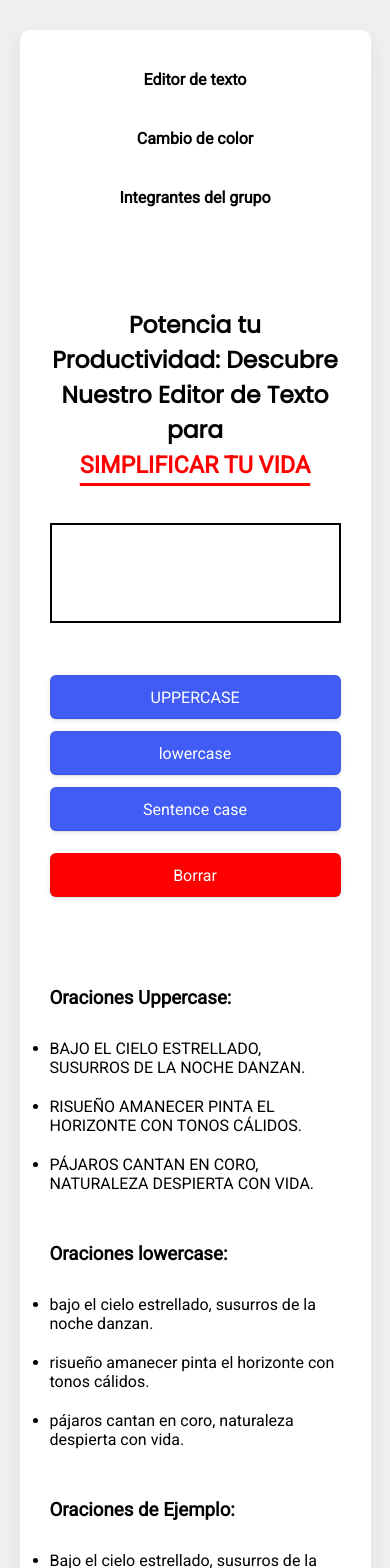
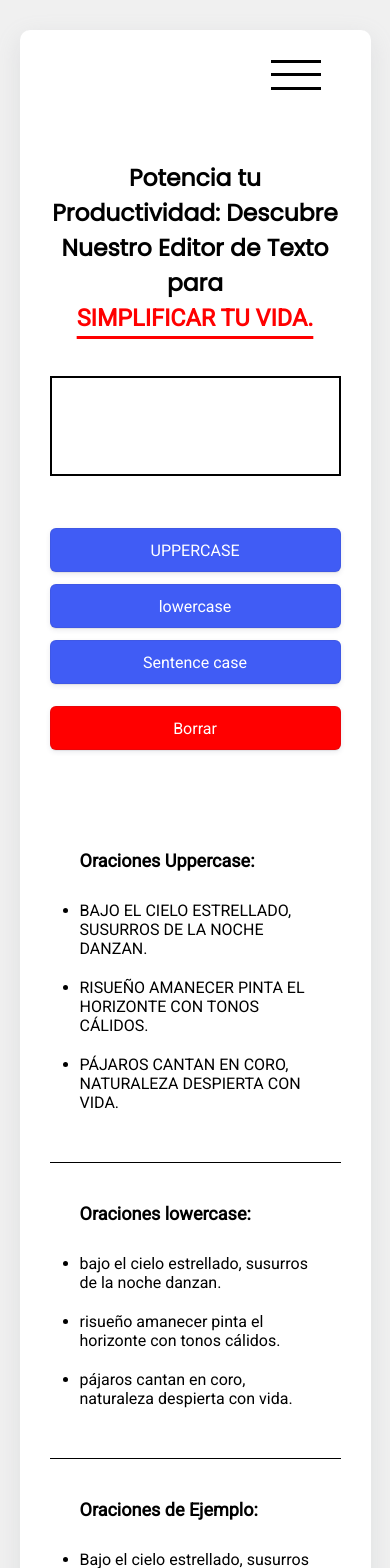
Before and after one commit to root3920/accesibility-webpage, a React (Vite) app: page / in a window 390 px wide. Shown: the top 1568 px of the page. Built offline with nearby package versions, Linux system fonts and the light colour scheme.

Commit message:
cambios esteticos

```diff
--- a/package.json
+++ b/package.json
@@ -16,6 +16,7 @@
     "@mui/styled-engine-sc": "^5.14.6",
     "react": "^18.2.0",
     "react-dom": "^18.2.0",
+    "react-router-dom": "^6.15.0",
     "styled-components": "^5.3.11"
   },
   "devDependencies": {
--- a/src/App.css
+++ b/src/App.css
@@ -8,6 +8,8 @@
     flex-direction: column;
     padding: 20px 60px;
     box-shadow: rgba(149, 157, 165, 0.2) 0px 8px 24px;
+    position: relative;
+
 }
 
 @media screen and (max-width: 550px) {
--- a/src/App.jsx
+++ b/src/App.jsx
@@ -6,8 +6,12 @@ import { EditorTexto } from "./components/EditorTexto";
 export const App = () => {
   return (
     <div className='home'>
+
       <HeaderBar />
+
+
       <EditorTexto />
+
 
     </div>
   );
--- /dev/null
+++ b/src/components/ContenedorEjemplos.jsx
@@ -0,0 +1,55 @@
+import "../components/css/contenedor-ejemplo.css"
+
+export const ContenedorEjemplo = () => {
+    return (
+        <div className="contenedor-ejemplos">
+            <div>
+                <h3>Oraciones Uppercase:</h3>
+                <ul>
+                    <li>
+                        BAJO EL CIELO ESTRELLADO, SUSURROS DE LA NOCHE DANZAN.
+                    </li>
+                    <li>
+                        RISUEÑO AMANECER PINTA EL HORIZONTE CON TONOS CÁLIDOS.
+                    </li>
+
+                    <li>
+                        PÁJAROS CANTAN EN CORO, NATURALEZA DESPIERTA CON VIDA.
+                    </li>
+                </ul>
+            </div>
+            <div>
+                <h3>Oraciones lowercase:</h3>
+                <ul>
+                    <li>
+                        bajo el cielo estrellado, susurros de la noche danzan.
+                    </li>
+                    <li>
+                        risueño amanecer pinta el horizonte con tonos cálidos.
+                    </li>
+
+                    <li>
+                        pájaros cantan en coro, naturaleza despierta con vida.
+                    </li>
+                </ul>
+            </div>
+            <div>
+                <h3>Oraciones de Ejemplo:</h3>
+                <ul>
+                    <li>
+                        Bajo el cielo estrellado, susurros de la noche danzan.
+                    </li>
+                    <li>
+                        Risueño amanecer pinta el horizonte con tonos cálidos.
+                    </li>
+
+                    <li>
+                        Pájaros cantan en coro, naturaleza despierta con vida.
+                    </li>
+                </ul>
+            </div>
+
+        </div>
+
+    );
+}
--- a/src/components/EditorTexto.jsx
+++ b/src/components/EditorTexto.jsx
@@ -1,6 +1,7 @@
 import "../components/css/editor-texto.css"
 import { useState } from "react";
 import { useResize } from "./hooks/useResize";
+import { ContenedorEjemplo } from "./ContenedorEjemplos";
 
 
 
@@ -16,8 +17,8 @@ export const EditorTexto = () => {
         <div className="contenedor-funcionalidad">
             {
                 windowWidth > 1028 || window.innerWidth > 1028
-                    ? <h1>Potencia tu Productividad:<br /> Descubre Nuestro Editor de Texto <br />para <span>Simplificar tu Vida</span></h1>
-                    : <h1>Potencia tu Productividad:  Descubre Nuestro Editor de Texto para <br /><span>Simplificar tu Vida</span></h1>
+                    ? <h1>Potencia tu Productividad:<br /> Descubre Nuestro Editor de Texto <br />para <span>Simplificar tu Vida.</span></h1>
+                    : <h1>Potencia tu Productividad:  Descubre Nuestro Editor de Texto para <br /><span>Simplificar tu Vida.</span></h1>
             }
 
             <form action="">
@@ -33,55 +34,7 @@ export const EditorTexto = () => {
             </div>
 
             <button className="button-9" style={{ backgroundColor: "red" }} onClick={() => setValor("")}>Borrar</button>
-            <div className="contenedor-ejemplos">
-                <div>
-                    <h3>Oraciones Uppercase:</h3>
-                    <ul>
-                        <li>
-                            BAJO EL CIELO ESTRELLADO, SUSURROS DE LA NOCHE DANZAN.
-                        </li>
-                        <li>
-                            RISUEÑO AMANECER PINTA EL HORIZONTE CON TONOS CÁLIDOS.
-                        </li>
-
-                        <li>
-                            PÁJAROS CANTAN EN CORO, NATURALEZA DESPIERTA CON VIDA.
-                        </li>
-                    </ul>
-                </div>
-                <div>
-                    <h3>Oraciones lowercase:</h3>
-                    <ul>
-                        <li>
-                            bajo el cielo estrellado, susurros de la noche danzan.
-                        </li>
-                        <li>
-                            risueño amanecer pinta el horizonte con tonos cálidos.
-                        </li>
-
-                        <li>
-                            pájaros cantan en coro, naturaleza despierta con vida.
-                        </li>
-                    </ul>
-                </div>
-                <div>
-                    <h3>Oraciones de Ejemplo:</h3>
-                    <ul>
-                        <li>
-                            Bajo el cielo estrellado, susurros de la noche danzan.
-                        </li>
-                        <li>
-                            Risueño amanecer pinta el horizonte con tonos cálidos.
-                        </li>
-
-                        <li>
-                            Pájaros cantan en coro, naturaleza despierta con vida.
-                        </li>
-                    </ul>
-                </div>
-
-            </div>
-
+            <ContenedorEjemplo />
         </div >
 
     );
--- a/src/components/HeaderBar.jsx
+++ b/src/components/HeaderBar.jsx
@@ -1,8 +1,14 @@
 import "../components/css/header-bar.css"
+import { useResize } from "../components/hooks/useResize";
+import { MenuHamburguesa } from "./MenuHamburguesa";
 
 export const HeaderBar = () => {
+    const windowWidth = useResize();
     return (
-        <div className="toolbar">
+        <>
+            {
+                windowWidth > 1200
+                    ? <div className="toolbar">
                         <a onClick={() => location.reload()} className='toolbar-item'>
                             Editor de texto
                         </a>
@@ -13,5 +19,9 @@ export const HeaderBar = () => {
                             Integrantes del grupo
                         </a>
                     </div>
+                    : <MenuHamburguesa />
+            }
+        </>
+
     );
 }
--- /dev/null
+++ b/src/components/MenuHamburguesa.jsx
@@ -0,0 +1,69 @@
+import "../components/css/menu-hamburguesa.css"
+
+let menuHamburguesaActivo = false;
+
+
+
+const hamburguesaOnClick = (menuActivo) => {
+    let hamburguesa = document.querySelectorAll(".raya-horizontal");
+    let arrayRayasHorizontales = [...hamburguesa]
+    let mitadRayaHorizontal = document.querySelector("#mitad");
+
+
+    if (!menuActivo) {
+        menuHamburguesaActivo = true;
+
+        arrayRayasHorizontales.forEach((e) => {
+            if (e.id == "inicio")
+                e.classList.add("hamburguesa-clic-inicio");
+
+            if (e.id == "final")
+                e.classList.add("hamburguesa-clic-final");
+
+        })
+
+        mitadRayaHorizontal.style.borderBottom = "solid white 3px";
+        menuHamburguesaActivo = true
+
+
+    } else {
+        mitadRayaHorizontal.style.borderBottom = "solid black 3px";
+        menuHamburguesaActivo = false
+
+        arrayRayasHorizontales.forEach((e) => {
+            if (e.id == "inicio")
+                e.classList.remove("hamburguesa-clic-inicio");
+
+            if (e.id == "final")
+                e.classList.remove("hamburguesa-clic-final");
+
+        })
+    }
+
+
+
+}
+
+
+
+
+export const MenuHamburguesa = () => {
+
+
+    return (
+        <div className="hamburguesa" onClick={() => hamburguesaOnClick(menuHamburguesaActivo)}  >
+            <div className="raya-horizontal" id="inicio">
+                {""}
+            </div>
+            <div className="raya-horizontal" id="mitad">
+                {""}
+
+            </div>
+            <div className="raya-horizontal" id="final">
+                {""}
+
+            </div>
+
+        </div>
+    );
+}
--- /dev/null
+++ b/src/components/css/contenedor-ejemplo.css
@@ -0,0 +1,54 @@
+.contenedor-ejemplos {
+    display: flex;
+    flex-wrap: wrap;
+    margin-top: 100px;
+    width: 100%;
+    justify-content: baseline;
+}
+
+.contenedor-ejemplos div {
+    width: 33%;
+    margin: px;
+    padding: 30px 50px;
+    border-right: solid black 1px;
+    display: flex;
+    flex-direction: column;
+}
+
+
+.contenedor-ejemplos div:last-child {
+    border-right: 0;
+}
+
+
+
+@media screen and (max-width: 1200px) {
+
+    .contenedor-ejemplos {
+        margin-top: 50px;
+
+    }
+
+    .contenedor-ejemplos div {
+        width: 100%;
+        border-right: 0;
+        border-bottom: solid black 1px;
+        padding: 30px;
+
+
+    }
+
+    .contenedor-ejemplos div:last-child {
+        border-bottom: 0;
+
+    }
+
+    .contenedor-ejemplos div h3 {
+        font-size: 18px;
+    }
+
+    .contenedor-ejemplos div li {
+        font-size: 16px;
+    }
+
+}
--- a/src/components/css/editor-texto.css
+++ b/src/components/css/editor-texto.css
@@ -14,6 +14,7 @@
     text-transform: uppercase;
     font-weight: bold;
 }
+
 
 form>textarea {
     margin-top: 20px;
@@ -71,14 +72,6 @@ form {
 }
 
 
-.contenedor-ejemplos {
-    display: flex;
-    gap: 10%;
-    flex-wrap: wrap;
-    margin-top: 60px;
-}
-
-
 
 @media screen and (max-width: 550px) {
     form>textarea {
@@ -96,6 +89,10 @@ form {
         font-size: 16px;
     }
 
+    .contenedor-funcionalidad {
+        margin-top: 30px;
+    }
+
     .contenedor-funcionalidad h1 {
         font-size: 6vmin;
     }
--- /dev/null
+++ b/src/components/css/menu-hamburguesa.css
@@ -0,0 +1,35 @@
+.raya-horizontal {
+    border-bottom: solid black 3px;
+    width: 50px;
+    padding: 0;
+    height: .2rem;
+}
+
+.hamburguesa {
+    display: flex;
+    flex-direction: column;
+    gap: 10px;
+    padding: 0;
+    position: absolute;
+    top: 20;
+    right: 0;
+    padding: 0 50px;
+    padding-top: 10px;
+    cursor: pointer;
+}
+
+.hamburguesa:hover {
+    transform: scale(1.2);
+    transition: all .3s;
+}
+
+.hamburguesa-clic-inicio {
+    transform: rotate(410deg) translate(.2em, .9em);
+    transition: all 3s;
+
+}
+
+.hamburguesa-clic-final {
+    transform: rotate(-410deg) translate(.3em, -1em);
+    transition: all 3s;
+}
--- a/src/components/hooks/useResize.jsx
+++ b/src/components/hooks/useResize.jsx
@@ -5,7 +5,6 @@ export const useResize = () => {
 
     window.addEventListener("resize", () => {
         setWindowWidth(window.innerWidth)
-        console.log(windowWidth)
     });
 
     return windowWidth;
--- a/src/main.jsx
+++ b/src/main.jsx
@@ -2,9 +2,16 @@ import React from 'react'
 import ReactDOM from 'react-dom/client'
 import { App } from './App.jsx'
 import './index.css'
+import {
+  BrowserRouter,
+} from "react-router-dom";
+
+
 
 ReactDOM.createRoot(document.getElementById('root')).render(
   <React.StrictMode>
-    <App />
+    <BrowserRouter>
+      <App />
+    </BrowserRouter>
   </React.StrictMode>,
 )
```
Also changed, not shown: 1 other file (tests, documents, lock files or other folders). Lines whose indentation alone changed are shown as unchanged.
